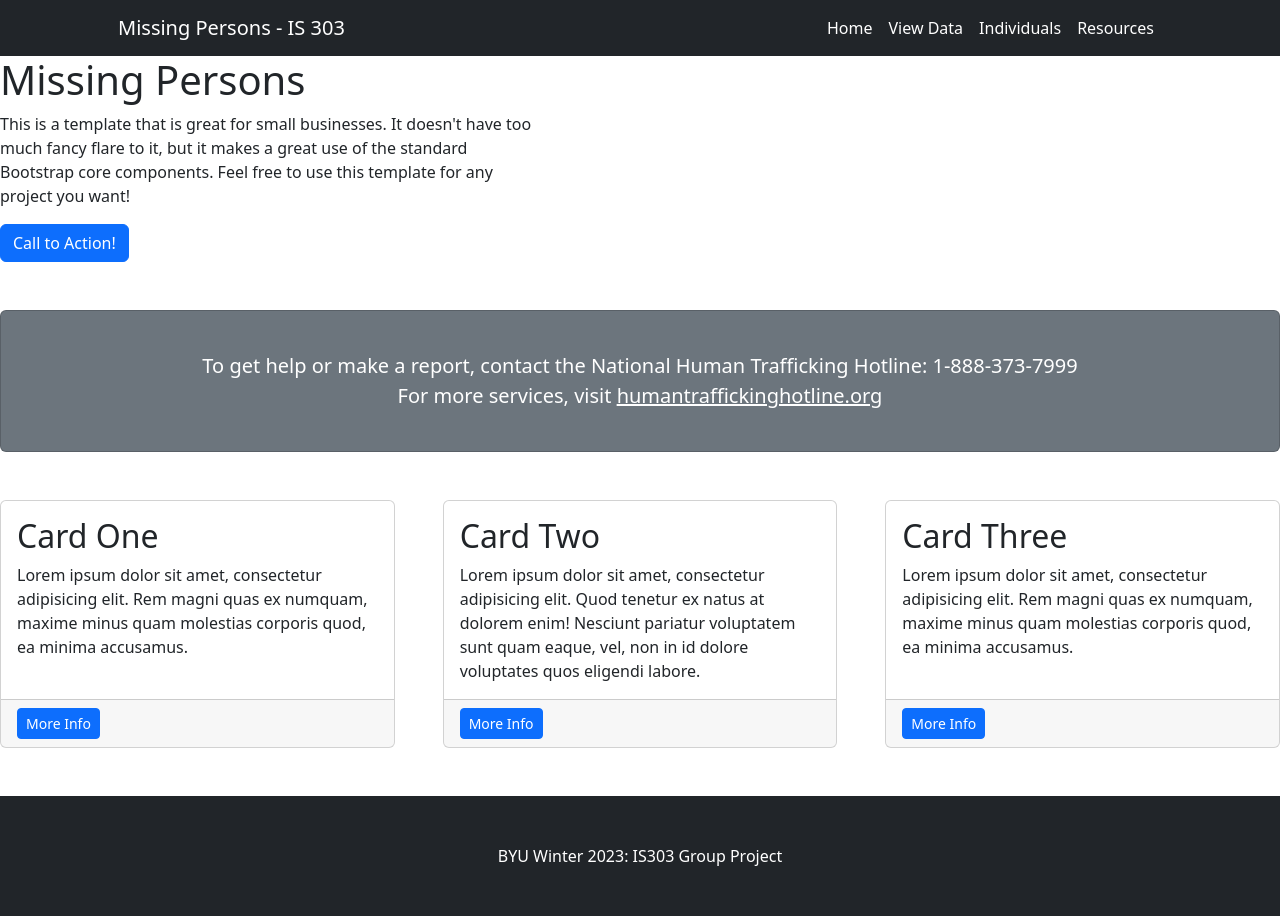
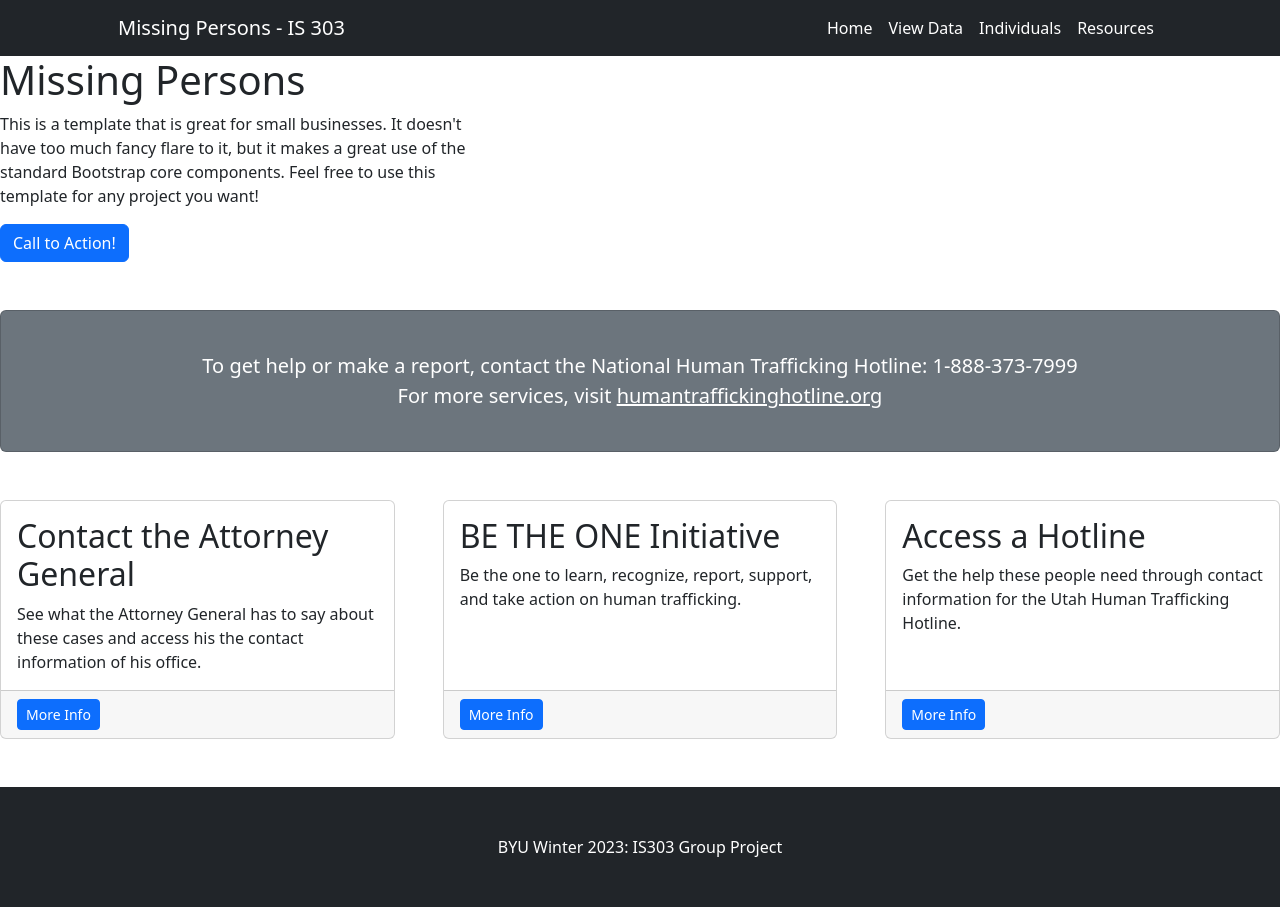
Before and after one commit to len10188/missingPersonsGroup, a Django app: page / in a window 1280 px wide. Run offline with Django 4.2, Linux system fonts and the light colour scheme; some libraries are stand-ins or nearby versions.

Commit message:
update index.html with cards

```diff
--- a/missingPersonsGroup/templates/landingPage/index.html
+++ b/missingPersonsGroup/templates/landingPage/index.html
@@ -5,11 +5,13 @@
 {% extends 'base.html' %}
 {% load static %}
 {% block content %}
-            <div class="col-lg-5 center-text-title">
-                <!-- style="width:38%"-->
-                <h1 class="font-weight-light center-text-title">Missing Persons</h1>
-                <p>This is a template that is great for small businesses. It doesn't have too much fancy flare to it, but it makes a great use of the standard Bootstrap core components. Feel free to use this template for any project you want!</p>
-                 <a class="btn btn-primary" href="#!">Call to Action!</a>
+
+        <!-- Page Content-->
+                <div class="col-lg-5" style="width:38%">
+                    <h1 class="font-weight-light center-text-title">Missing Persons</h1>
+                    <p>This is a template that is great for small businesses. It doesn't have too much fancy flare to it, but it makes a great use of the standard Bootstrap core components. Feel free to use this template for any project you want!</p>
+                    <a class="btn btn-primary" href="#!">Call to Action!</a>
+                </div>
             </div>
             <!-- Call to Action-->
             <div class="card text-white bg-secondary my-5 py-4 text-center">
@@ -23,28 +25,28 @@
                 <div class="col-md-4 mb-5">
                     <div class="card h-100">
                         <div class="card-body">
-                            <h2 class="card-title">Card One</h2>
-                            <p class="card-text">Lorem ipsum dolor sit amet, consectetur adipisicing elit. Rem magni quas ex numquam, maxime minus quam molestias corporis quod, ea minima accusamus.</p>
+                            <h2 class="card-title">Contact the Attorney General</h2>
+                            <p class="card-text">See what the Attorney General has to say about these cases and access his the contact information of his office.</p>
                         </div>
-                        <div class="card-footer"><a class="btn btn-primary btn-sm" href="#!">More Info</a></div>
+                        <div class="card-footer"><a class="btn btn-primary btn-sm" href="https://attorneygeneral.utah.gov/initiatives/human-trafficking/" target="_blank">More Info</a></div>
                     </div>
                 </div>
                 <div class="col-md-4 mb-5">
                     <div class="card h-100">
                         <div class="card-body">
-                            <h2 class="card-title">Card Two</h2>
-                            <p class="card-text">Lorem ipsum dolor sit amet, consectetur adipisicing elit. Quod tenetur ex natus at dolorem enim! Nesciunt pariatur voluptatem sunt quam eaque, vel, non in id dolore voluptates quos eligendi labore.</p>
+                            <h2 class="card-title">BE THE ONE Initiative</h2>
+                            <p class="card-text">Be the one to learn, recognize, report, support, and take action on human trafficking.</p>
                         </div>
-                        <div class="card-footer"><a class="btn btn-primary btn-sm" href="#!">More Info</a></div>
+                        <div class="card-footer"><a class="btn btn-primary btn-sm" href="https://www.rideuta.com/news/2021/01/Human-Trafficking#:~:text=BE%20THE%20ONE%20to%20SUPPORT%20victims%20of%20human%20trafficking.&text=victims%20to%20services%3A-,Contact%20the%20National%20Human%20Trafficking%20Hotline%20at%20888%2D373%2D7888,%40aau%2Dslc.org%20" target = "_blank">More Info</a></div>
                     </div>
                 </div>
                 <div class="col-md-4 mb-5">
                     <div class="card h-100">
                         <div class="card-body">
-                            <h2 class="card-title">Card Three</h2>
-                            <p class="card-text">Lorem ipsum dolor sit amet, consectetur adipisicing elit. Rem magni quas ex numquam, maxime minus quam molestias corporis quod, ea minima accusamus.</p>
+                            <h2 class="card-title">Access a Hotline</h2>
+                            <p class="card-text">Get the help these people need through contact information for the Utah Human Trafficking Hotline.</p>
                         </div>
-                        <div class="card-footer"><a class="btn btn-primary btn-sm" href="#!">More Info</a></div>
+                        <div class="card-footer"><a class="btn btn-primary btn-sm" href="https://humantraffickinghotline.org/en/statistics/utah" target="_blank">More Info</a></div>
                     </div>
                 </div>
             </div>
```
